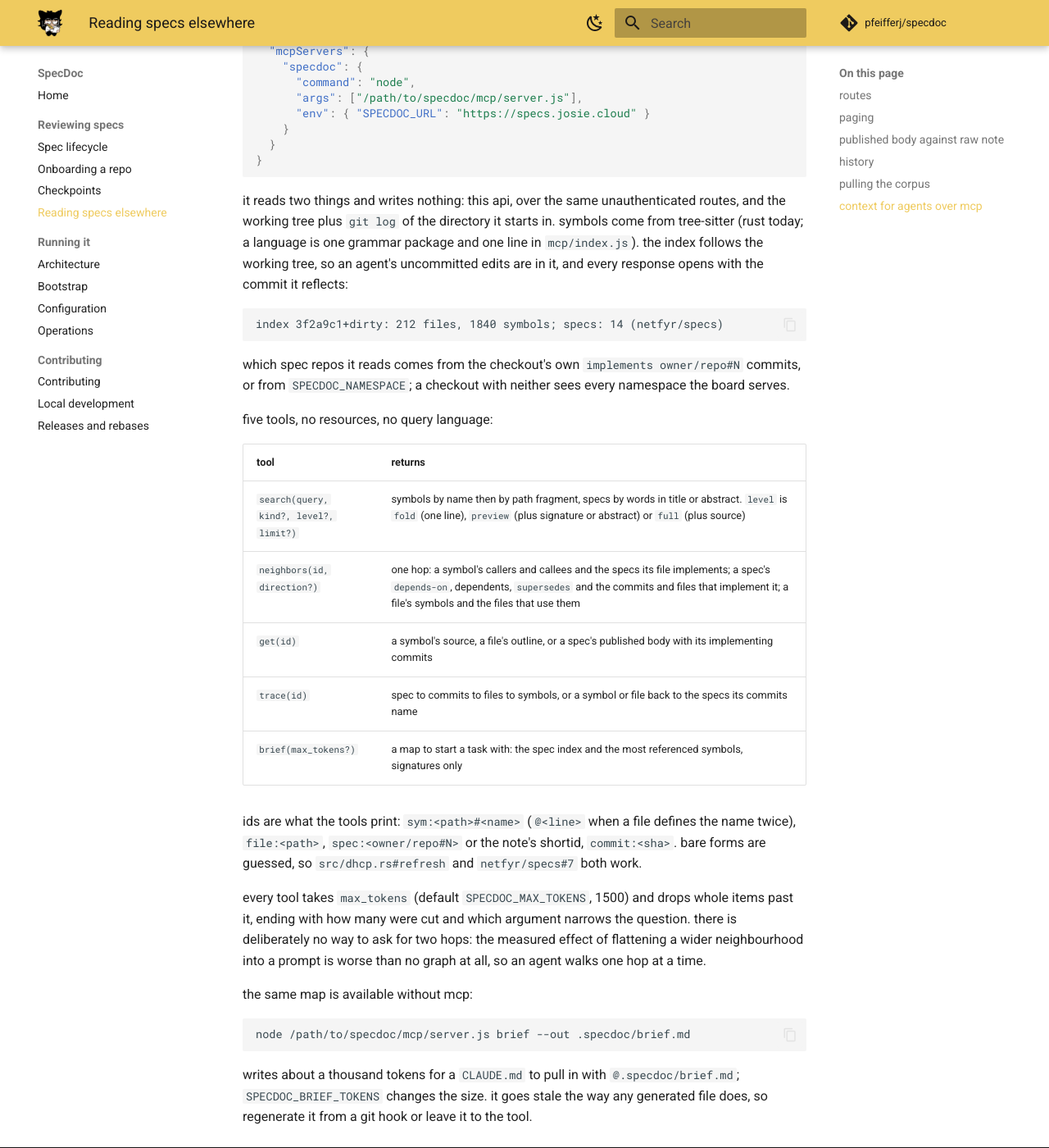
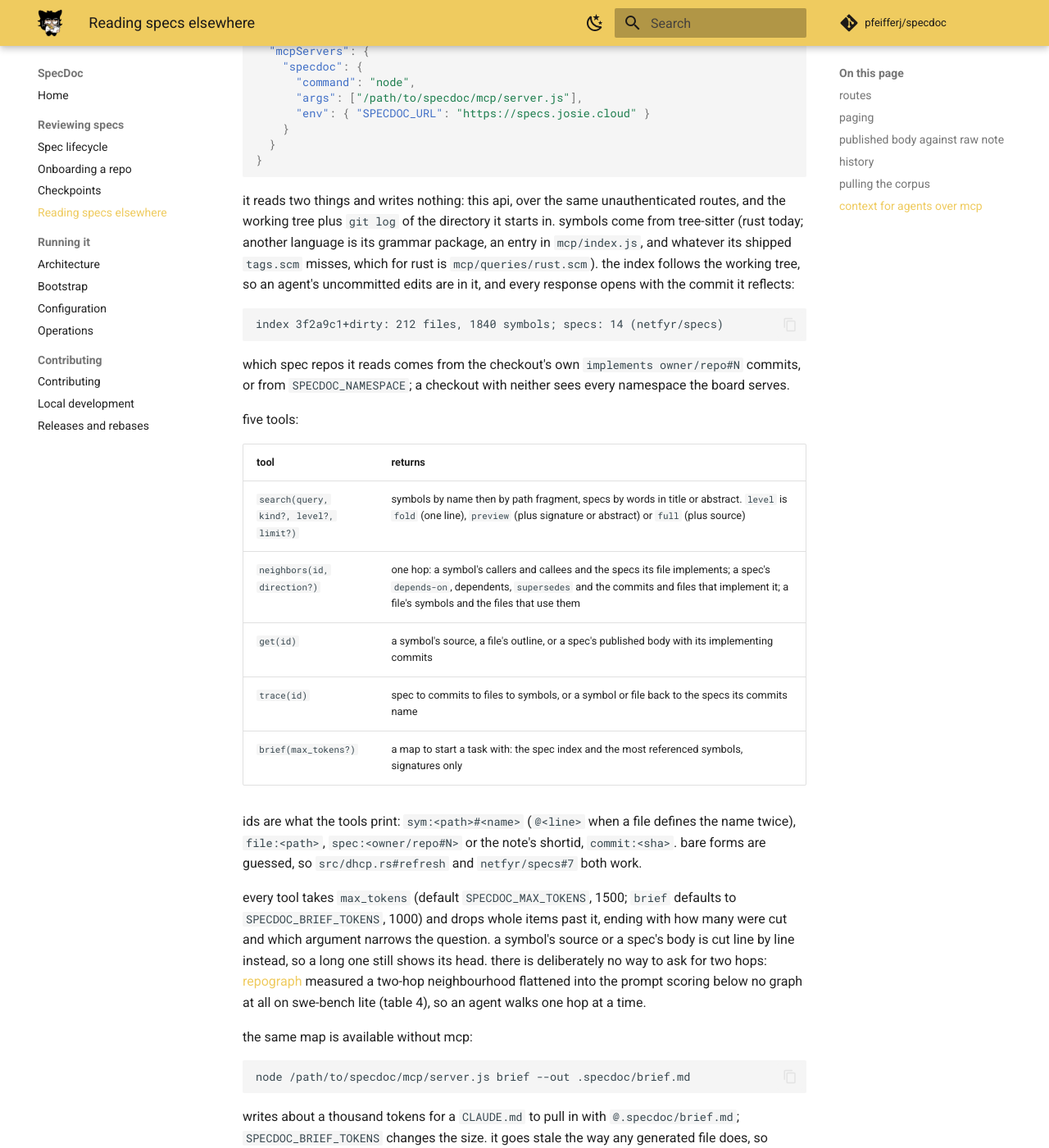
Before and after one commit to pfeifferj/specdoc, an MkDocs documentation site: the page built from docs/api.md, in a window 1280 px wide and 1400 px high, scrolled down 3065 px. Shown: the whole window at 82% size. Built offline with MkDocs 1.6.1 and Material for MkDocs 9.7.7, drawn with Linux system fonts in a browser that asks for light colours; comment, search, counter and statistics services are not loaded.

Commit message:
docs: describe the mcp server and its brief file
The api page already speaks to tools feeding a model; the mcp server is
the next thing such a reader needs, so it lands there, with its knobs in
configuration and its trust boundary in architecture.

Signed-off-by: Josephine Pfeiffer <hi@josie.lol>

````diff
--- a/docs/api.md
+++ b/docs/api.md
@@ -140,9 +140,10 @@ tree. it runs next to the agent, over stdio, in the implementation repo:
 
 it reads two things and writes nothing: this api, over the same
 unauthenticated routes, and the working tree plus `git log` of the
-directory it starts in. symbols come from tree-sitter (rust today; a
-language is one grammar package and one line in `mcp/index.js`). the
-index follows the working tree, so an agent's uncommitted edits are in
+directory it starts in. symbols come from tree-sitter (rust today; another
+language is its grammar package, an entry in `mcp/index.js`, and whatever
+its shipped `tags.scm` misses, which for rust is `mcp/queries/rust.scm`).
+the index follows the working tree, so an agent's uncommitted edits are in
 it, and every response opens with the commit it reflects:
 
 ```
@@ -153,7 +154,7 @@ which spec repos it reads comes from the checkout's own `implements
 owner/repo#N` commits, or from `SPECDOC_NAMESPACE`; a checkout with
 neither sees every namespace the board serves.
 
-five tools, no resources, no query language:
+five tools:
 
 | tool | returns |
 |---|---|
@@ -168,11 +169,15 @@ defines the name twice), `file:<path>`, `spec:<owner/repo#N>` or the
 note's shortid, `commit:<sha>`. bare forms are guessed, so
 `src/dhcp.rs#refresh` and `netfyr/specs#7` both work.
 
-every tool takes `max_tokens` (default `SPECDOC_MAX_TOKENS`, 1500) and
-drops whole items past it, ending with how many were cut and which
-argument narrows the question. there is deliberately no way to ask for
-two hops: the measured effect of flattening a wider neighbourhood into a
-prompt is worse than no graph at all, so an agent walks one hop at a time.
+every tool takes `max_tokens` (default `SPECDOC_MAX_TOKENS`, 1500; `brief`
+defaults to `SPECDOC_BRIEF_TOKENS`, 1000) and drops whole items past it,
+ending with how many were cut and which argument narrows the question. a
+symbol's source or a spec's body is cut line by line instead, so a long one
+still shows its head. there is deliberately no way to ask for two hops:
+[repograph](https://proceedings.iclr.cc/paper_files/paper/2025/file/4a4a3c197deac042461c677219efd36c-Paper-Conference.pdf)
+measured a two-hop neighbourhood flattened into the prompt scoring below
+no graph at all on swe-bench lite (table 4), so an agent walks one hop at a
+time.
 
 the same map is available without mcp:
 
````
Also changed, not shown: README.md (+2 -2 lines), docs/architecture.md (+5 -6 lines), docs/configuration.md (+3 -3 lines).
